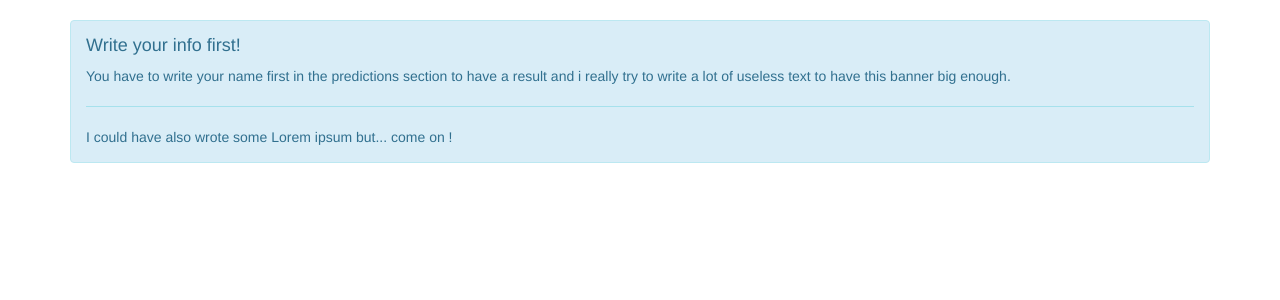
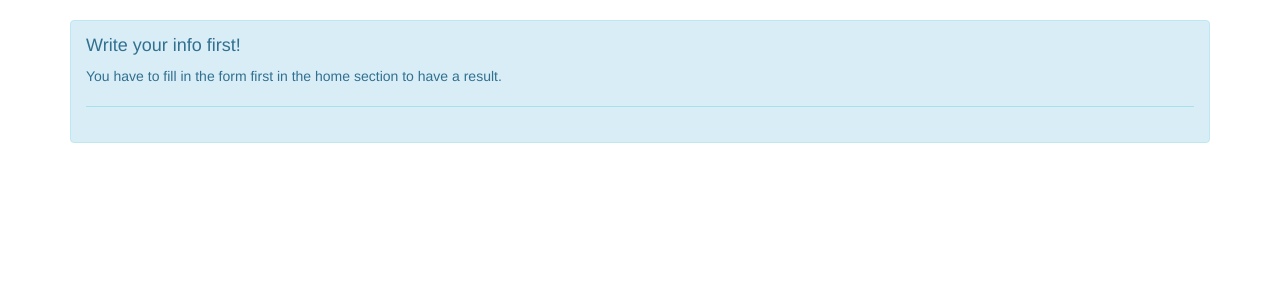
Before and after one commit to AlozoR/Python_for_Data, a Flask app: page /results in a window 1280 px wide. Shown: the part 52-352 px from the top of the page. Run offline with Flask 2, Linux system fonts and the light colour scheme; some libraries are stand-ins or nearby versions.

Commit message:
the end is nigh

```diff
--- a/flaskapp/app.py
+++ b/flaskapp/app.py
@@ -29,26 +29,31 @@ bootstrap = Bootstrap(app)
 
 class EnterDataForm(FlaskForm):
     administrative = IntegerField("Number of administrative pages visited",
-                                  validators=[DataRequired(),
-                                              NumberRange(min=0, max=30)])
+                                  validators=[InputRequired(),
+                                              NumberRange(min=0, max=30)],
+                                  default=7)
 
     informational = IntegerField("Number of informational pages visited",
-                                 validators=[DataRequired(),
-                                             NumberRange(min=0, max=15)])
+                                 validators=[InputRequired(),
+                                             NumberRange(min=0, max=15)],
+                                 default=1)
 
     product_related = IntegerField("Number of product related pages visited",
-                                   validators=[DataRequired(),
-                                               NumberRange(min=0, max=500)])
+                                   validators=[InputRequired(),
+                                               NumberRange(min=0, max=500)],
+                                   default=310)
 
     month = IntegerField("Month of the visit",
                          validators=[DataRequired(),
-                                     NumberRange(min=1, max=12)])
+                                     NumberRange(min=1, max=12)],
+                         default=7)
 
     visitor_type = SelectField("Visitor type",
                                choices=[(0, "Returning visitor"),
                                         (1, "New visitor")],
                                validators=[InputRequired()],
-                               coerce=int)
+                               coerce=int,
+                               default=0)
 
     weekend = BooleanField("Are you visiting during the weekend",
                            default=False)
--- a/flaskapp/templates/results.html
+++ b/flaskapp/templates/results.html
@@ -15,33 +15,22 @@
 {% if success == 'first' %}
 <div class="alert alert-info" role="alert">
     <h4 class="alert-heading">Write your info first!</h4>
-    <p> You have to write your name first in the predictions section to have a
-        result and i really try to write a lot of useless text to have this
-        banner big enough.</p>
+    <p> You have to fill in the form first in the home section to have a
+        result. </p>
     <hr>
-    <p class="mb-0">I could have also wrote some Lorem ipsum but... come on
-        !</p>
 </div>
 {% elif success %}
 <div class="alert alert-success" role="alert">
     <h4 class="alert-heading">Well done!</h4>
-    <p> You can be very happy, you survived to the Titanic. But Titanic was long
-        ago so this was only a story, and i really try to write a lot of useless
-        text to have this banner big enough.</p>
+    <p> It seems that you match the criteria to buy a product on this shopping
+    website. </p>
     <hr>
-    <p class="mb-0">I could have also wrote some Lorem ipsum but... come on
-        !</p>
 </div>
 {% else %}
 <div class="alert alert-danger" role="alert">
     <h4 class="alert-heading">You didn't make it :-( !</h4>
-    <p> I'm sorry but you didn't make it safe back to your country, you didn't
-        survived to the Titanic. But Titanic was long ago so this was only a
-        story, and i really try to write a lot of useless text to have this
-        banner big enough.</p>
+    <p> Apparently you will not purchase anything on the website. </p>
     <hr>
-    <p class="mb-0">I could have also wrote some Lorem ipsum but... come on
-        !</p>
 </div>
 {% endif %}
 
```
Also changed, not shown: 2 other files.
